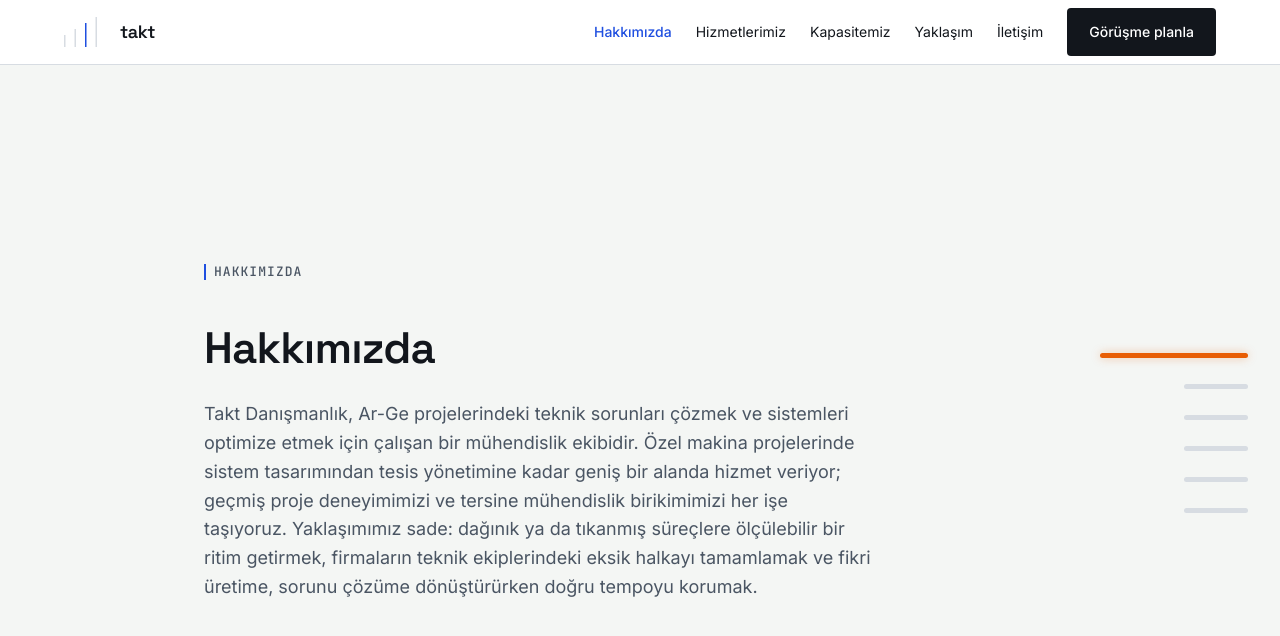
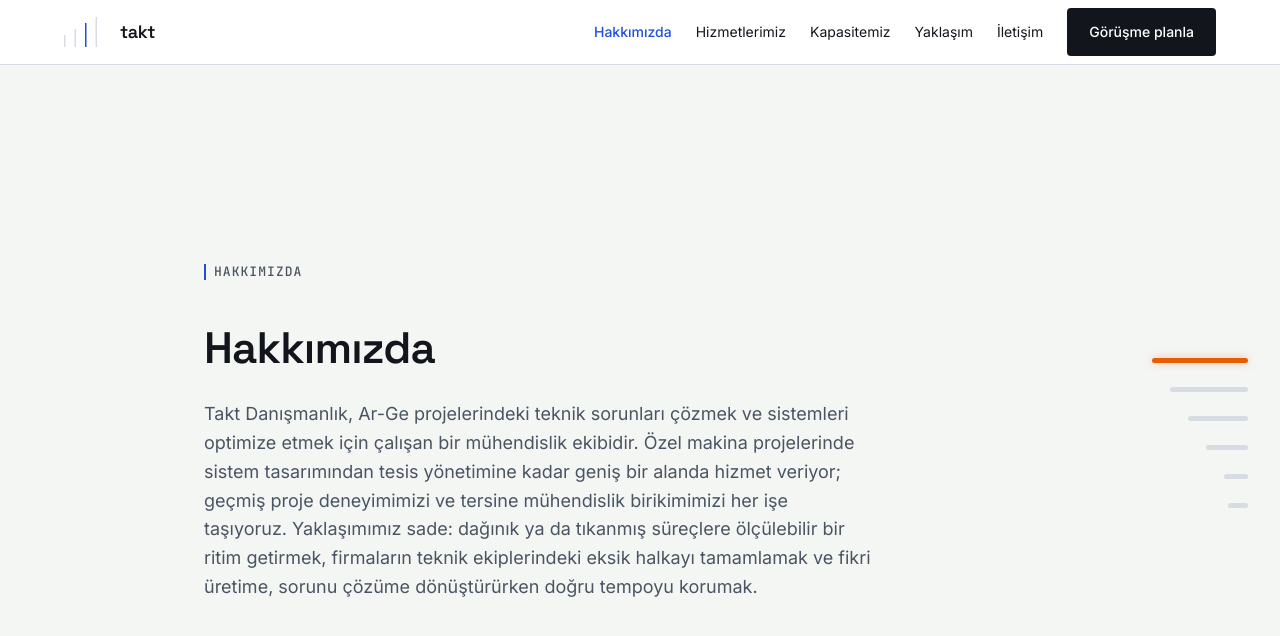
Before and after one commit to omrfrktppp-gif/takt, a Next.js app: page / in a window 1280 px wide. Shown: the top 636 px of the page. Built offline with nearby package versions, Linux system fonts and the light colour scheme.

Commit message:
Kadans gostergesi: piramit orani, aktif cizgi merkezde uzun.
Co-authored-by: Cursor <cursoragent@cursor.com>

```diff
--- a/components/scroll/CadenceIndicators.tsx
+++ b/components/scroll/CadenceIndicators.tsx
@@ -11,6 +11,21 @@ type CadenceRulerProps = {
   compact?: boolean;
 };
 
+/** Aktif çubuktan uzaklığa göre piramit uzunluk */
+function pyramidLength(
+  index: number,
+  activeIndex: number,
+  compact: boolean,
+  isChapter: boolean,
+) {
+  const distance = Math.abs(index - activeIndex);
+  const peak = compact ? (isChapter ? 72 : 58) : isChapter ? 96 : 76;
+  const step = compact ? 14 : 18;
+  const min = compact ? 14 : 20;
+
+  return Math.max(min, peak - distance * step);
+}
+
 function CadenceRuler({
   mode,
   count,
@@ -21,28 +36,20 @@ function CadenceRuler({
 }: CadenceRulerProps) {
   const isChapter = mode === "chapter";
   const bar = compact ? 4 : 5;
-  const inactive = compact ? 36 : 64;
-  const activeLen = compact
-    ? isChapter
-      ? 80
-      : 64
-    : isChapter
-      ? 148
-      : 120;
 
   return (
     <div
       className={
         isChapter
-          ? "pointer-events-auto flex flex-col items-end gap-2 md:gap-3.5"
-          : "pointer-events-auto flex items-end justify-center gap-2.5 md:gap-4"
+          ? "pointer-events-auto flex flex-col items-end gap-2 md:gap-3"
+          : "pointer-events-auto flex items-end justify-center gap-2.5 md:gap-3.5"
       }
       role="tablist"
       aria-orientation={isChapter ? "vertical" : "horizontal"}
     >
       {Array.from({ length: count }).map((_, index) => {
         const active = index === activeIndex;
-        const length = active ? activeLen : inactive;
+        const length = pyramidLength(index, activeIndex, compact, isChapter);
 
         return (
           <button
@@ -106,9 +113,7 @@ export function CadenceIndicators() {
       </div>
 
       {showPanelRuler ? (
-        <div
-          className="fixed bottom-5 left-1/2 z-40 -translate-x-1/2 pb-[env(safe-area-inset-bottom)] md:bottom-8 md:pb-0"
-        >
+        <div className="fixed bottom-5 left-1/2 z-40 -translate-x-1/2 pb-[env(safe-area-inset-bottom)] md:bottom-8 md:pb-0">
           <CadenceRuler
             mode="panel"
             count={panelCount}
```
